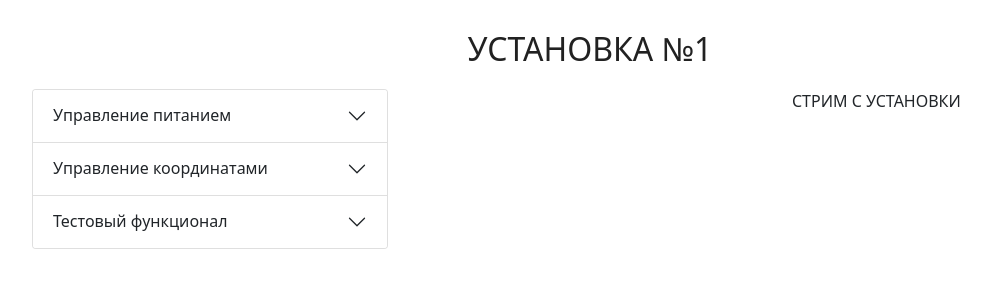
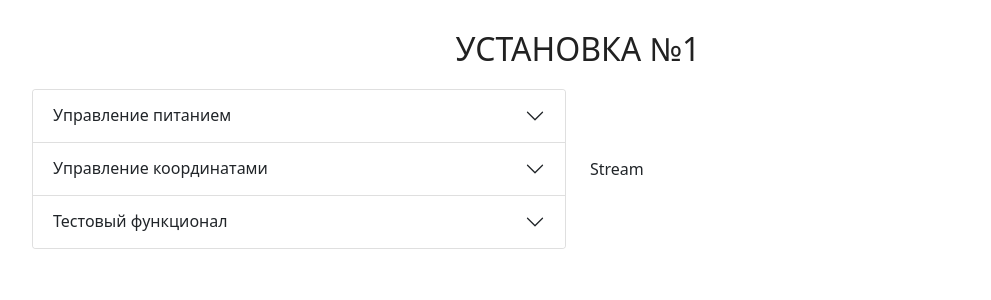
Before and after one commit to IT-COMMUNITY-ICT-RUSSIA/physics_management_frontend, a Vue app: page /engine in a window 1280 px wide. Shown: the top 300 px of the page, without its empty margins (50-1041 px from the left). Built offline with nearby package versions, Linux system fonts and the light colour scheme.

Commit message:
:zap: EnginePage fixed

```diff
--- a/src/views/EnginePage.vue
+++ b/src/views/EnginePage.vue
@@ -1,5 +1,6 @@
 <template>
   <div class="container">
+    <div class="row">
       <modal
         :header="'Статус установки'"
         :content="Object.entries(statusData)"
@@ -140,8 +141,10 @@
             </div>
           </div>
         </div>
-      <div class="col"></div>
-      <div class="col">СТРИМ С УСТАНОВКИ</div>
+        <div class="col align-content-center">
+          Stream
+        </div>
+      </div>
     </div>
   </div>
 </template>
```
Lines whose indentation alone changed are shown as unchanged.
